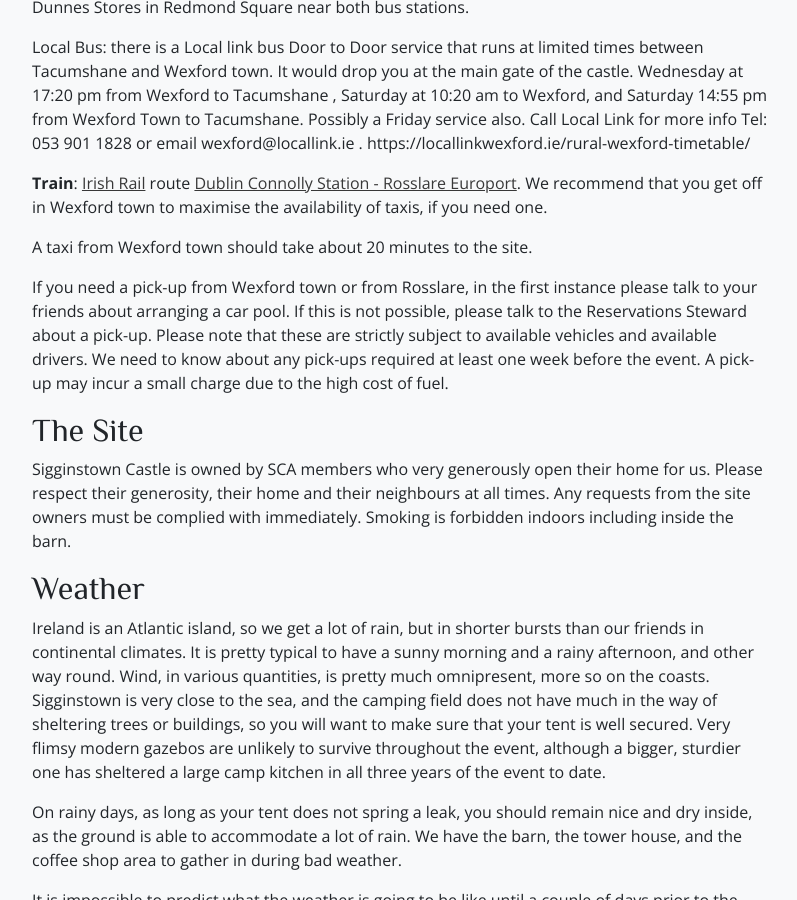
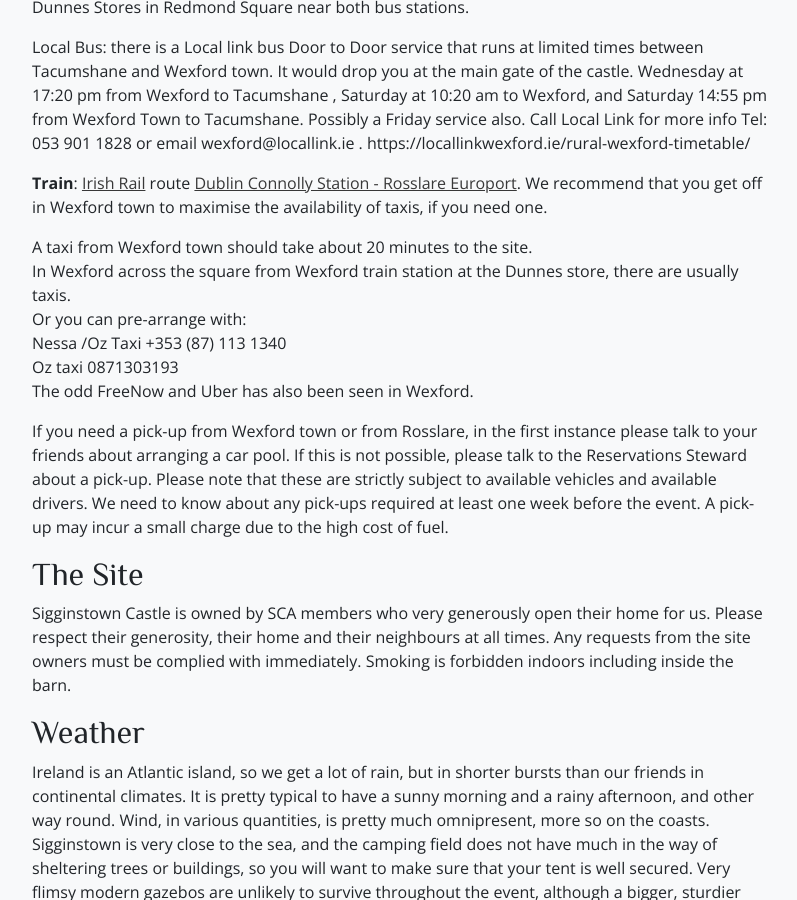
Before and after one commit to drachenwald/dun-in-mara, a Jekyll site: the page built from events/2026/strawberry-raid-v/index.md, in a window 1280 px wide and 900 px high, scrolled down 3698 px. Shown: the whole window, without its empty margins (50-847 px from the left). Built offline with Jekyll 4.4.1, drawn with Linux system fonts in a browser that asks for light colours; comment, search, counter and statistics services are not loaded.

Commit message:
Taxi inf to SR index

```diff
--- a/events/2026/strawberry-raid-v/index.md
+++ b/events/2026/strawberry-raid-v/index.md
@@ -118,6 +118,11 @@ If you’re driving from Rosslare ferryport, just follow Google or another map p
    **Train**: [Irish Rail](https://www.irishrail.ie/en-ie/) route [Dublin Connolly Station - Rosslare Europort](https://www.irishrail.ie/IrishRail/media/Timetable-PDF-s/Connolly-DART-timetables/08_dublin-rosslare.pdf). We recommend that you get off in Wexford town to maximise the availability of taxis, if you need one.
 
    A taxi from Wexford town should take about 20 minutes to the site.
+   In Wexford across the square from Wexford train station at the Dunnes store, there are usually taxis.
+   Or you can pre-arrange with:
+   Nessa /Oz Taxi +353 (87) 113 1340
+   Oz taxi 0871303193
+   The odd FreeNow and Uber has also been seen in Wexford.
 
 If you need a pick-up from Wexford town or from Rosslare, in the first instance please talk to your friends about arranging a car pool. If this is not possible, please talk to the Reservations Steward about a pick-up. Please note that these are strictly subject to available vehicles and available drivers. We need to know about any pick-ups required at least one week before the event. A pick-up may incur a small charge due to the high cost of fuel.
 
```
